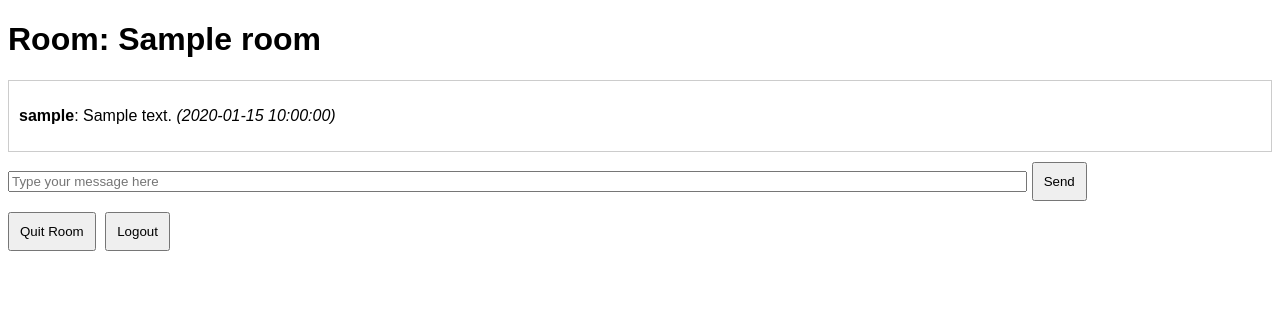
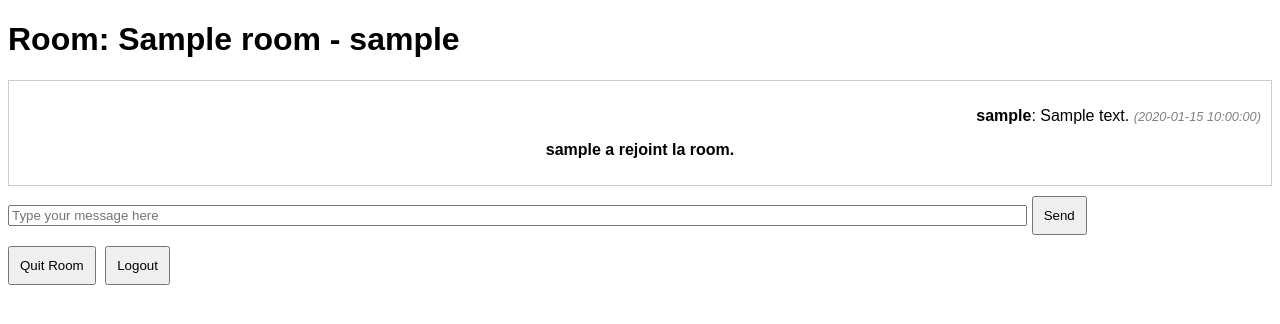
Before and after one commit to Yanbel0706/viberoom_testing, a Flask app: page /chat/000 in a window 1280 px wide. Shown: the top 324 px of the page. Run offline with Flask 3, Linux system fonts and the light colour scheme; the visitor is signed in with stand-in values (Sample User, id 1); tables that the repository leaves empty hold one stand-in row (values such as "Sample post"); some libraries are stand-ins or nearby versions.

Commit message:
some addings

```diff
--- a/templates/chat.html
+++ b/templates/chat.html
@@ -11,14 +11,23 @@
         #message { width: 80%; margin-bottom: 10px; }
         button { padding: 10px; margin-right: 5px; }
         .button-container { margin-top: 10px; }
+        .message-left { text-align: left; }
+        .message-right { text-align: right; }
+        .timestamp { font-size: 0.8em; color: gray; }
     </style>
 </head>
 <body>
-    <h1>Room: {{ room.name }}</h1>
+    <h1>Room: {{ room.name }} - {{ session['user_id'] }}</h1>
     <div id="chat">
         {% for message in messages %}
-            <p><strong>{{ message.author.username }}</strong>: {{ message.content }} <em>({{ message.timestamp }})</em></p>
+            <p class="{{ 'message-right' if message.author.username == session['user_id'] else 'message-left' }}">
+                <strong>{{ message.author.username }}</strong>: {{ message.content }}
+                <em class="timestamp">({{ message.timestamp }})</em>
+            </p>
         {% endfor %}
+        {% if room.users %}
+            <p style="text-align: center; font-weight: bold;">{{ room.users[-1].username }} a rejoint la room.</p>
+        {% endif %}
     </div>
     <input id="message" type="text" placeholder="Type your message here">
     <button onclick="sendMessage()">Send</button>
@@ -39,7 +48,8 @@
         socket.on('message', (data) => {
             const chat = document.getElementById('chat');
             const message = document.createElement('p');
-            message.innerHTML = `<strong>${data.user}</strong>: ${data.message} <em>(${data.timestamp})</em>`;
+            message.className = data.user === '{{ session["user_id"] }}' ? 'message-right' : 'message-left';
+            message.innerHTML = `<strong>${data.user}</strong>: ${data.message} <em class="timestamp">(${data.timestamp})</em>`;
             chat.appendChild(message);
             chat.scrollTop = chat.scrollHeight;
         });
--- a/templates/create_or_join_room.html
+++ b/templates/create_or_join_room.html
@@ -2,6 +2,7 @@
 
 {% block content %}
     <h2>Créez ou rejoignez une room</h2>
+    <p>Bienvenue {{ session['user_id'] }}</p>
 
     <!-- Formulaire de création de room -->
     <form method="POST">
```
Also changed, not shown: templates/login.html (+11 -0 lines), templates/signup.html (+9 -0 lines).
